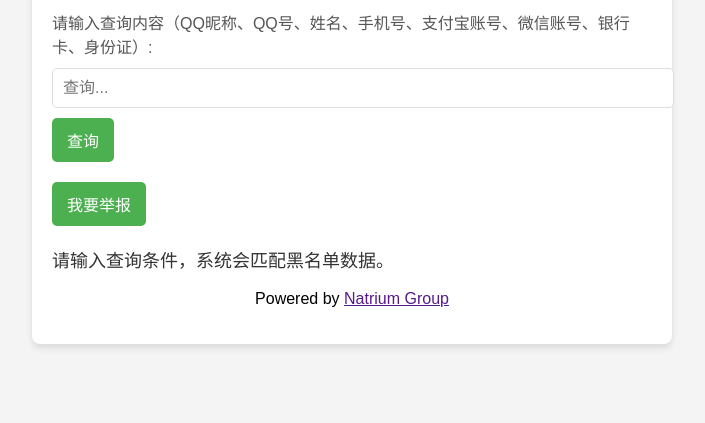
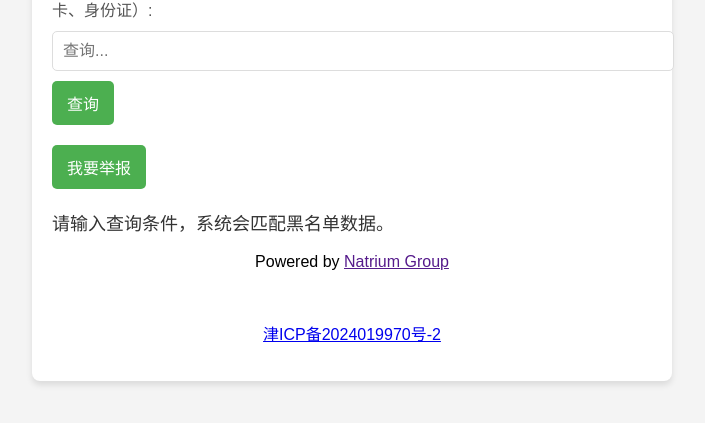
Before and after one commit to NatriumGroup/natriumgroup.github.io, a plain HTML site: page index.html in a window 1280 px wide. Shown: the part 277-700 px from the top of the page, without its empty margins (288-993 px from the left). Drawn offline with Linux system fonts and the light colour scheme.

Commit message:
Update index.html

```diff
--- a/index.html
+++ b/index.html
@@ -21,6 +21,8 @@
             <p>请输入查询条件，系统会匹配黑名单数据。</p>
         </div>
         <center><p>Powered by <a href="" target=”_blank”>Natrium Group</a></p></center>
+    </br>
+        <center><p><a href="https://beian.miit.gov.cn/" target=”_blank”>津ICP备2024019970号-2</a></p></center>
     </div>
 
     <script src="data.js"></script>
```
